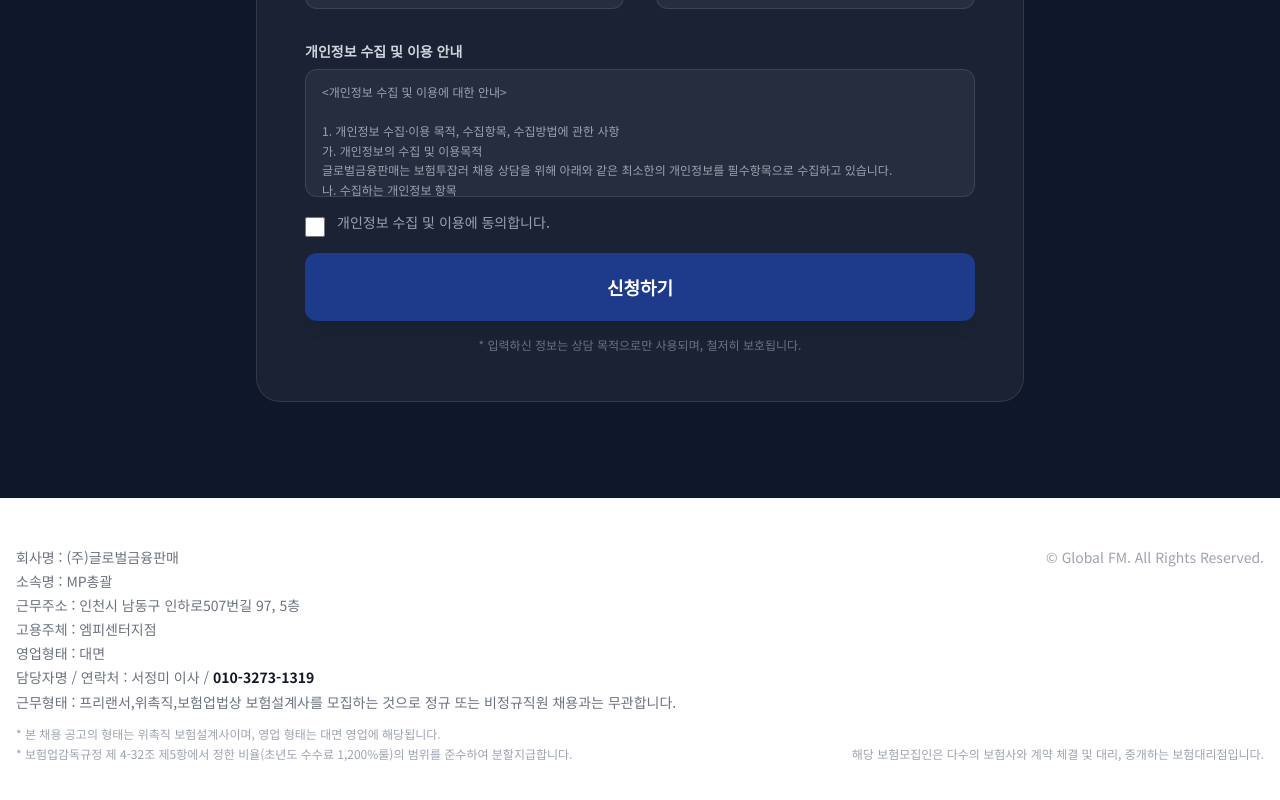
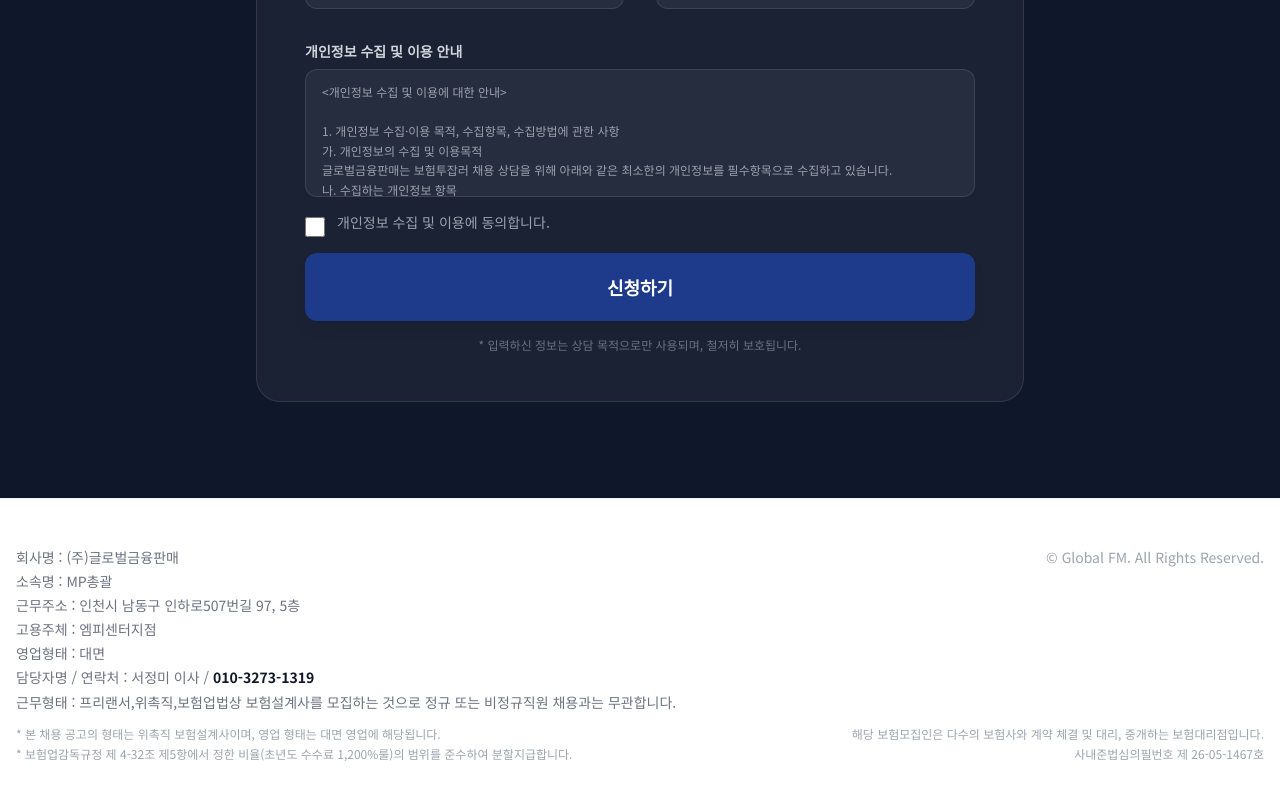
Before and after one commit to myneoego/NJobPartners, a React (Vite) app: page / in a window 1280 px wide. Shown: the part 2686-3486 px from the top of the page. Built offline with nearby package versions, Linux system fonts and the light colour scheme.

Commit message:
Add compliance review number to footer

```diff
--- a/src/components/Footer.jsx
+++ b/src/components/Footer.jsx
@@ -20,8 +20,9 @@ const Footer = () => (
       </div>
       <div className="flex flex-col justify-between items-start md:items-end gap-4">
         <div className="text-sm text-gray-400">© Global FM. All Rights Reserved.</div>
-        <div className="text-xs text-gray-400 max-w-md md:text-right">
-          해당 보험모집인은 다수의 보험사와 계약 체결 및 대리, 중개하는 보험대리점입니다.
+        <div className="text-xs text-gray-400 max-w-md md:text-right space-y-1">
+          <p>해당 보험모집인은 다수의 보험사와 계약 체결 및 대리, 중개하는 보험대리점입니다.</p>
+          <p>사내준법심의필번호 제 26-05-1467호</p>
         </div>
       </div>
     </div>
```
